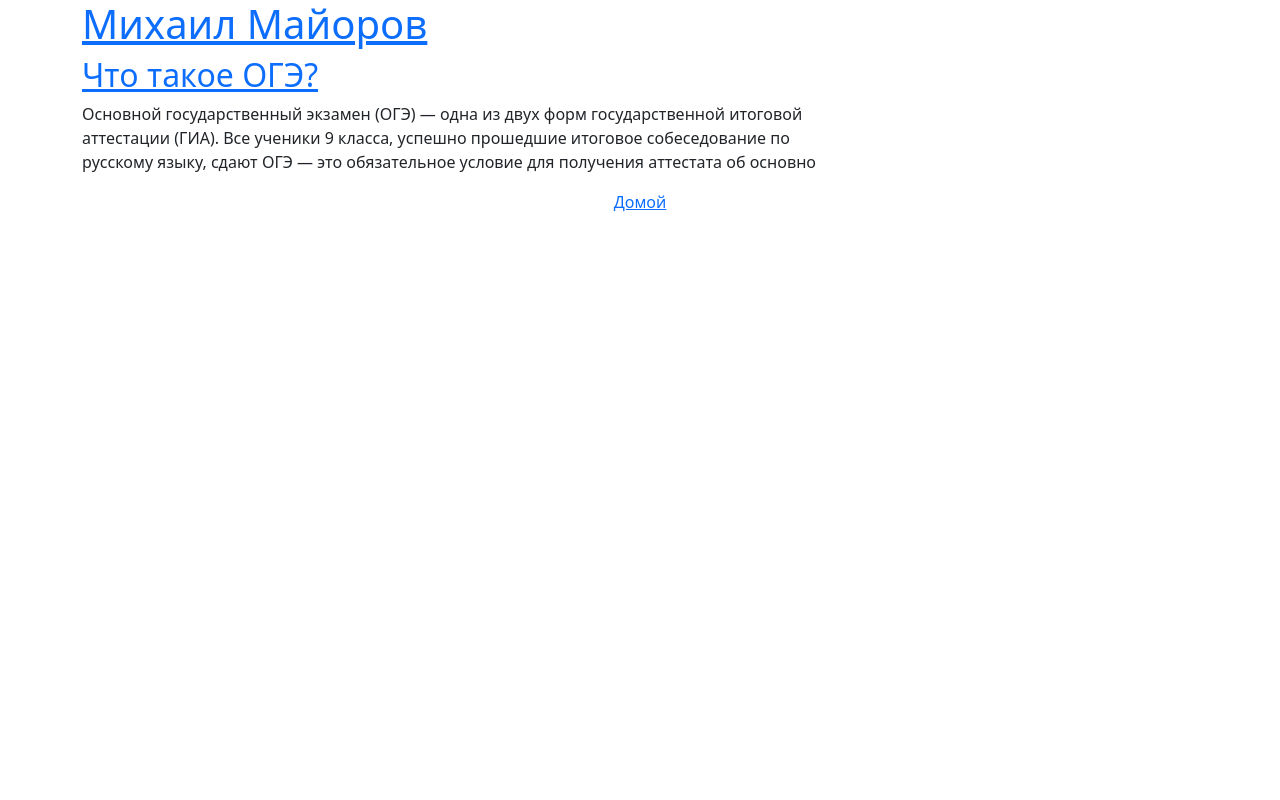
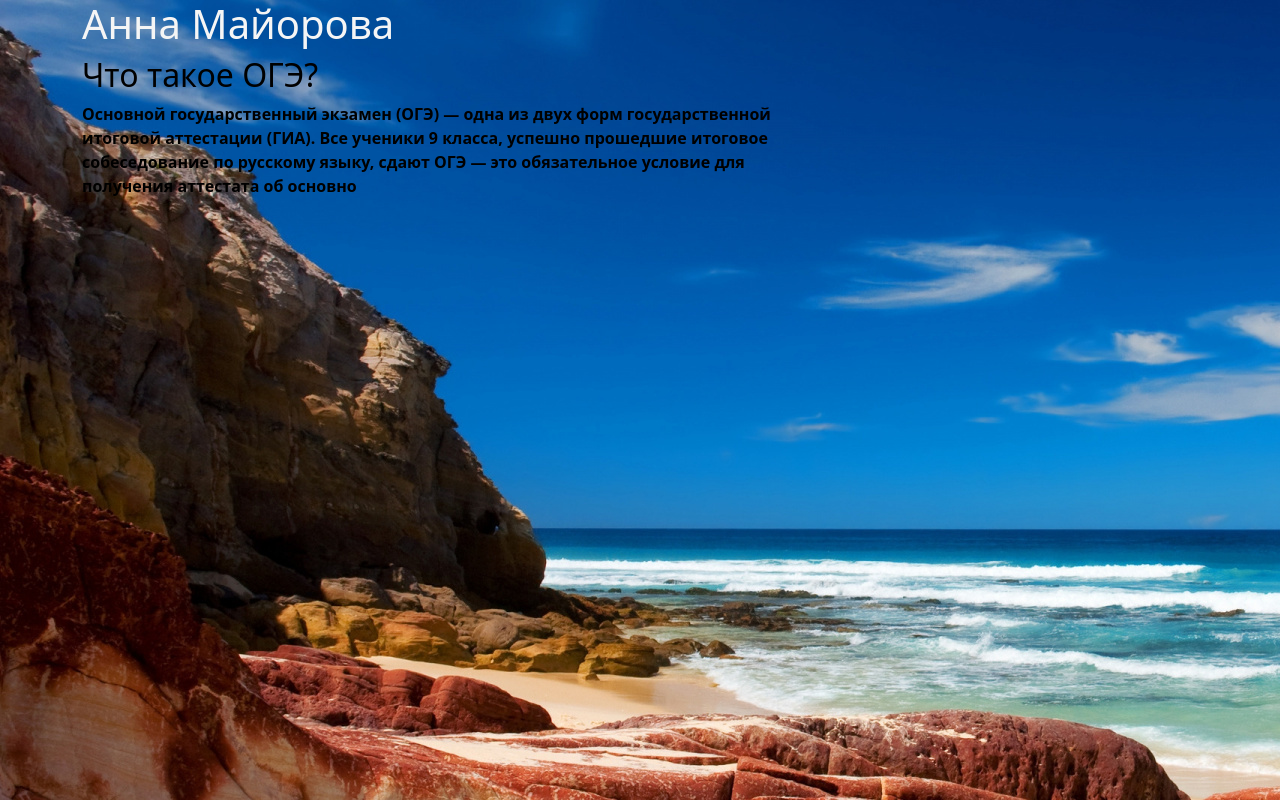
Before and after one commit to Mike0001-droid/Django-Website, a Django app: page / in a window 1280 px wide. Run offline with Django 4.2, Linux system fonts and the light colour scheme; data comes from the database, SQL or seed files in the repository; both versions use the stored data as it was after the commit.

Commit message:
Мой проект

```diff
--- /dev/null
+++ b/mz/Application/static/Application/styles/style.css
@@ -0,0 +1,41 @@
+body {
+    background-image:url(джипег.jpg);
+}
+.article-summary {
+    color:black;
+    font-weight: bold;
+}
+.footer a{
+    position: absolute;
+    bottom: 0;
+    height: 10px;
+    line-height: 60px;
+    font-family: 'Gill Sans', 'Gill Sans MT', Calibri, 'Trebuchet MS', sans-serif;
+    font-weight: 600;
+    color: black;
+    font-size:xx-large;
+    text-decoration: none;
+}
+.article-title a {
+    color:black;
+    text-decoration: none;
+}
+
+h1 a{
+    color:#f5f5f5;
+    text-decoration: none;
+}
+h2.article-title a:hover { /*Отвечает за цвет наводки на заголовок*/
+    text-decoration: none;
+    color:#777;
+}
+
+h1 a:hover { /*Отвечает за цвет наводки на заголовок*/
+    text-decoration: none;
+    color:#777;
+}
+
+.footer a:hover {
+    text-decoration: none;
+    color:#777;
+}
--- a/mz/Application/templates/base.html
+++ b/mz/Application/templates/base.html
@@ -11,8 +11,8 @@
                 <div class="col">
                     <h1 class="avatar-top">
                         <span class="author_name">
-                            <a class href="https://vk.com/sinister_ult" target="_blank">
-                                Михаил Майоров
+                            <a class href="https://vk.com/a_may16" target="_blank">
+                                Анна Майорова
                             </a>
                         </span>
                     </h1>
--- a/mz/Application/templates/main_page.html
+++ b/mz/Application/templates/main_page.html
@@ -1,6 +1,6 @@
 {% extends 'base.html' %}
 {% load static %}
-{% block title %}Михаил Майоров{% endblock %}
+{% block title %}Анна Майорова{% endblock %}
 {% block content %}
 <div class="row">
     <div class="col-md-8 col-sm-12" >
```
Also changed, not shown: mz/Application/static/Application/styles/джипег.jpg (added), mz/db.sqlite3.
